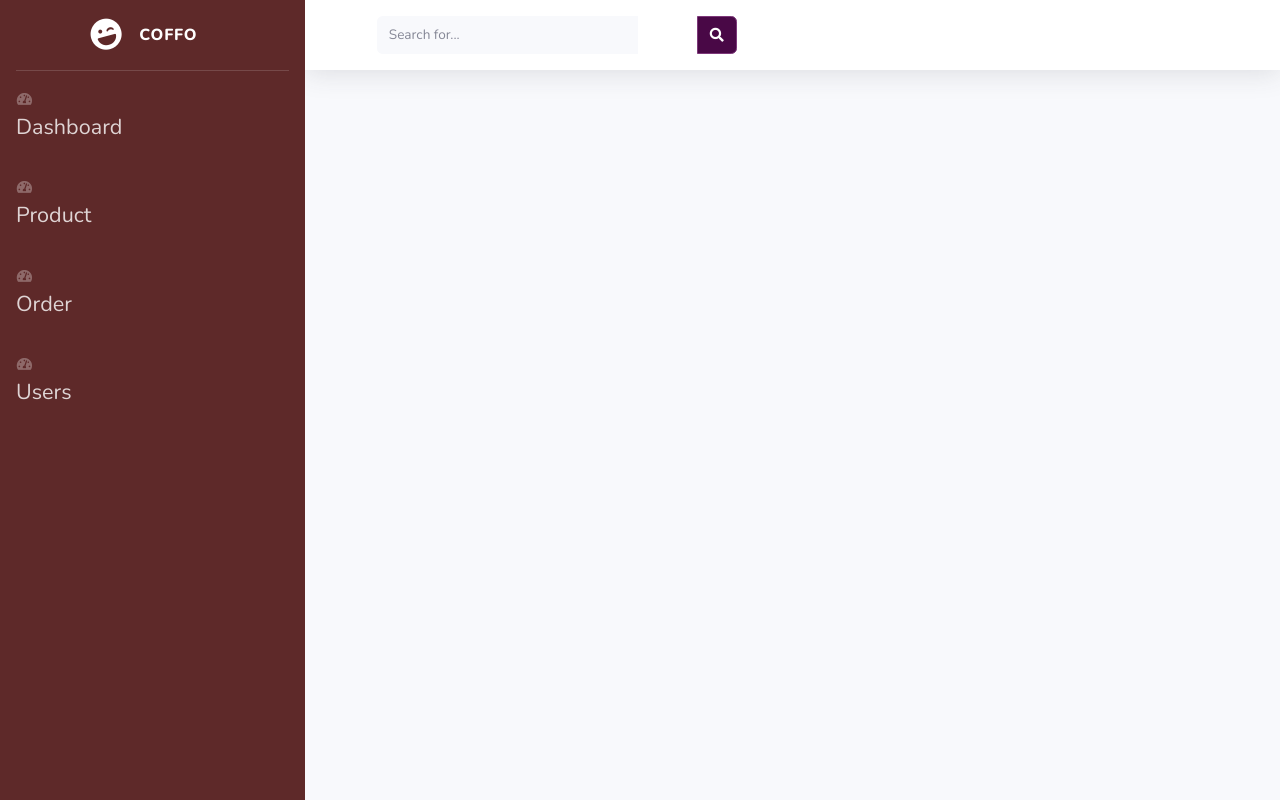
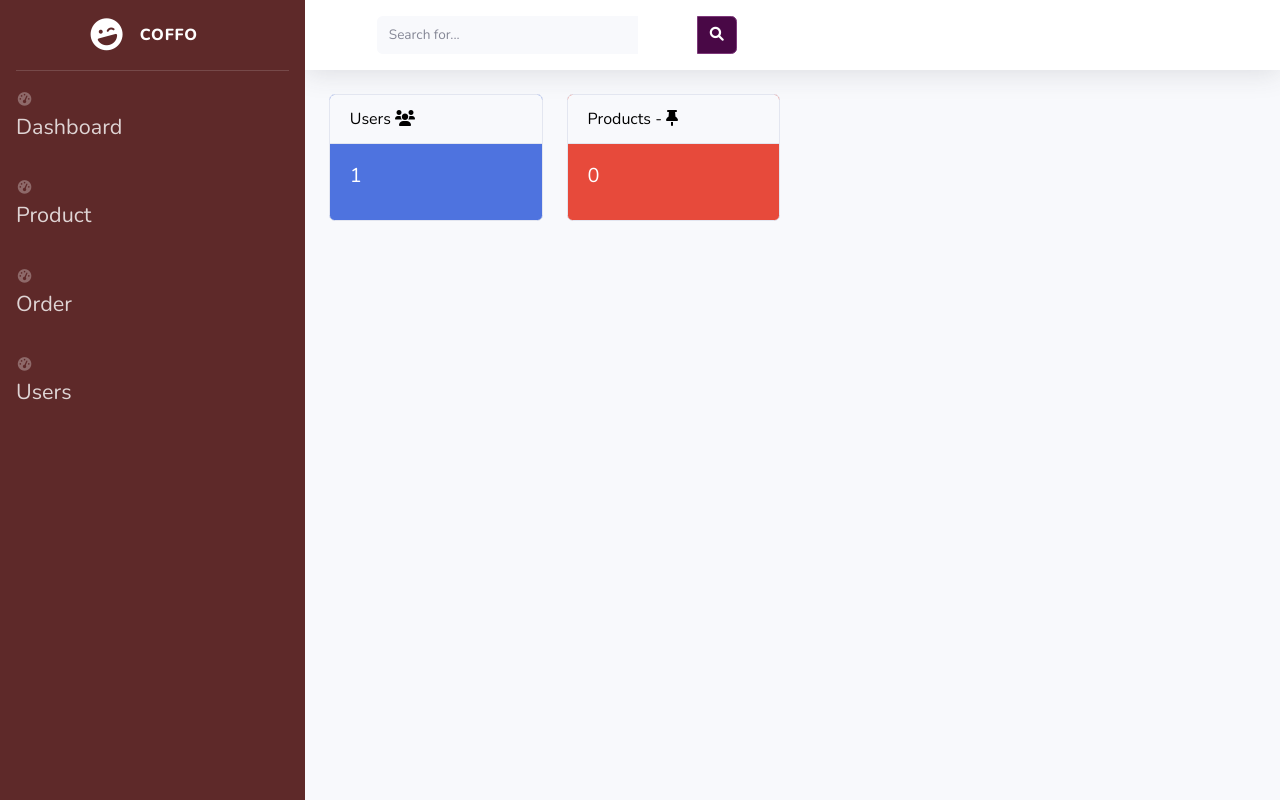
Before and after one commit to Ashraar/coffo, a Laravel app: page /admin in a window 1280 px wide. Run offline with Laravel 12, Linux system fonts and the light colour scheme; data comes from the database, SQL or seed files in the repository; data that the repository does not hold is empty; some libraries are stand-ins or nearby versions.

Commit message:
finalnew

```diff
--- a/app/Http/Controllers/DashboardController.php
+++ b/app/Http/Controllers/DashboardController.php
@@ -5,7 +5,6 @@ namespace App\Http\Controllers;
 use Illuminate\Http\Request;
 use App\Models\Product;
 use App\Models\User;
-use App\Models\Orders;  // Corrected from Orders to Order
 use App\Models\Category;
 
 class DashboardController extends Controller
@@ -13,8 +12,18 @@ class DashboardController extends Controller
     // View method
     public function view()
     {
+        // Count products
+        $productsCount = Product::count();
 
+        // Count users
+        $usersCount = User::count();
 
-        return view('admin.home');
+        // Count orders
+
+        // Count categories
+
+        // Count pending orders
+
+        return view('admin.home', compact('productsCount', 'usersCount'));
     }
 }
--- a/app/Http/Controllers/ProductController.php
+++ b/app/Http/Controllers/ProductController.php
@@ -190,12 +190,11 @@ class ProductController extends Controller
         return view('admin.product.show', compact('products'));
 
     }
-    //show
     public function view()
     {
         //view all products
         $products = Product::all();
-        return view('home', compact('products'));
+        return view('dashboard', compact('products'));
 
     }
 }
--- a/resources/views/admin/home.blade.php
+++ b/resources/views/admin/home.blade.php
@@ -1,3 +1,33 @@
 <x-admin-layout>
+    <link rel="stylesheet" href="https://cdnjs.cloudflare.com/ajax/libs/font-awesome/6.0.0-beta3/css/all.min.css">
+    <div class="container">
+        <div class="row">
+            <div class="col-md-3">
+                <div class="card text-white bg-primary mb-3" style="max-width: 18rem;">
+                    <div class="card-header" style="color: black">Users <a href="your-cart-link-here" style="color: black;">
+                            <i class="fa fa-users"></i>
+                        </a></div>
+                    <div class="card-body">
+                        <h5 class="card-title">{{ $usersCount }}</h5>
+                    </div>
+                </div>
+            </div>
 
+            <div class="col-md-3">
+                <div class="card text-white bg-danger mb-3" style="max-width: 18rem;">
+                    <div class="card-header"style="color: black">
+                        Products  -
+                        <a href="your-cart-link-here" style="color: black;">
+                            <i class="fa fa-thumb-tack"></i>
+                        </a>
+                    </div>
+                    <div class="card-body">
+                        <h5 class="card-title">{{ $productsCount }}</h5>
+                    </div>
+                </div>
+            </div>
+
+
+        </div>
+    </div>
 </x-admin-layout>
--- a/routes/web.php
+++ b/routes/web.php
@@ -19,13 +19,20 @@ Route::middleware([
     config('jetstream.auth_session'),
     'verified',
 ])->group(function () {
+    Route::get('/dashboard', function () {
+        return view('home');
+    })->name('dashboard');
+});
+Route::middleware([
+    'auth:sanctum',
+    config('jetstream.auth_session'),
+    'verified',
+])->group(function () {
 
-        Route::GET('/dashboard', 'App\Http\Controllers\ProductController@view');
+        // Route::GET('/dashboard', 'App\Http\Controllers\ProductController@view');
 
 
 });
-
-
 
 //route
 Route::get('/about', function () {
```
Also changed, not shown: resources/views/admin/product/show.blade.php (deleted, +0 -46 lines).
